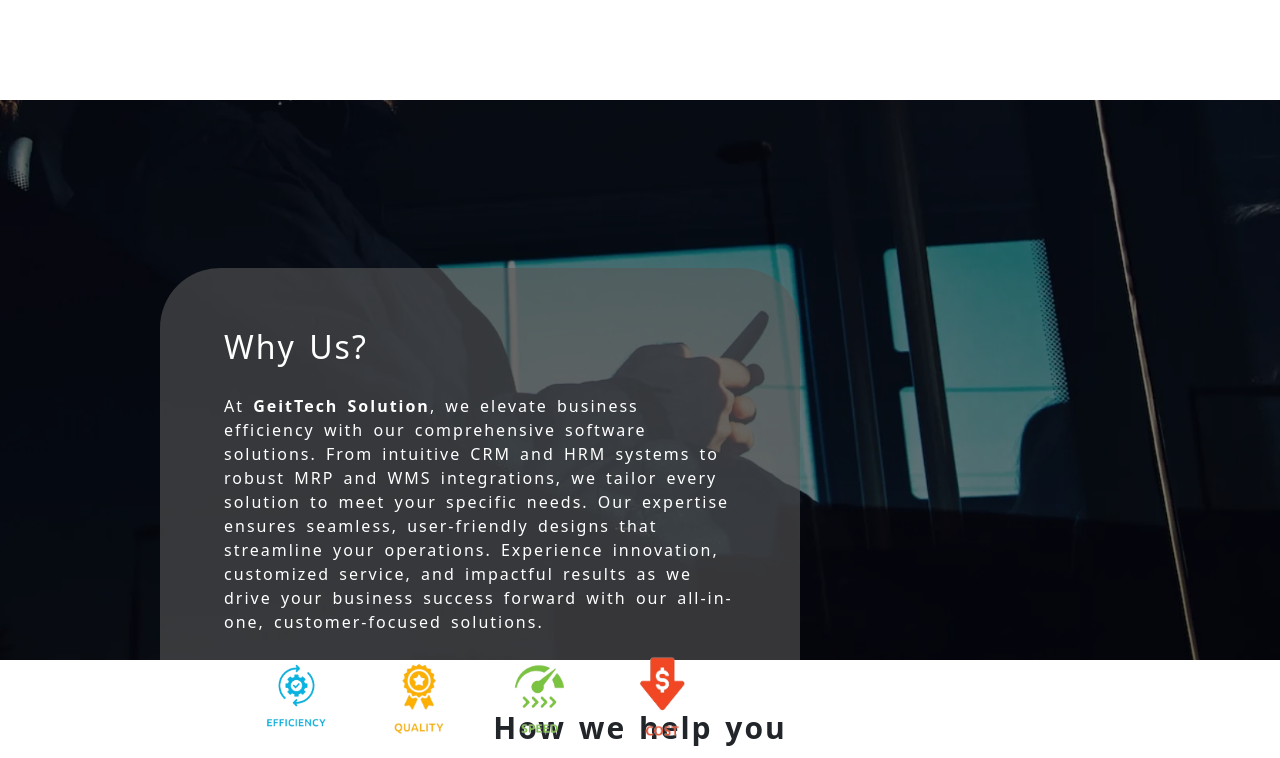
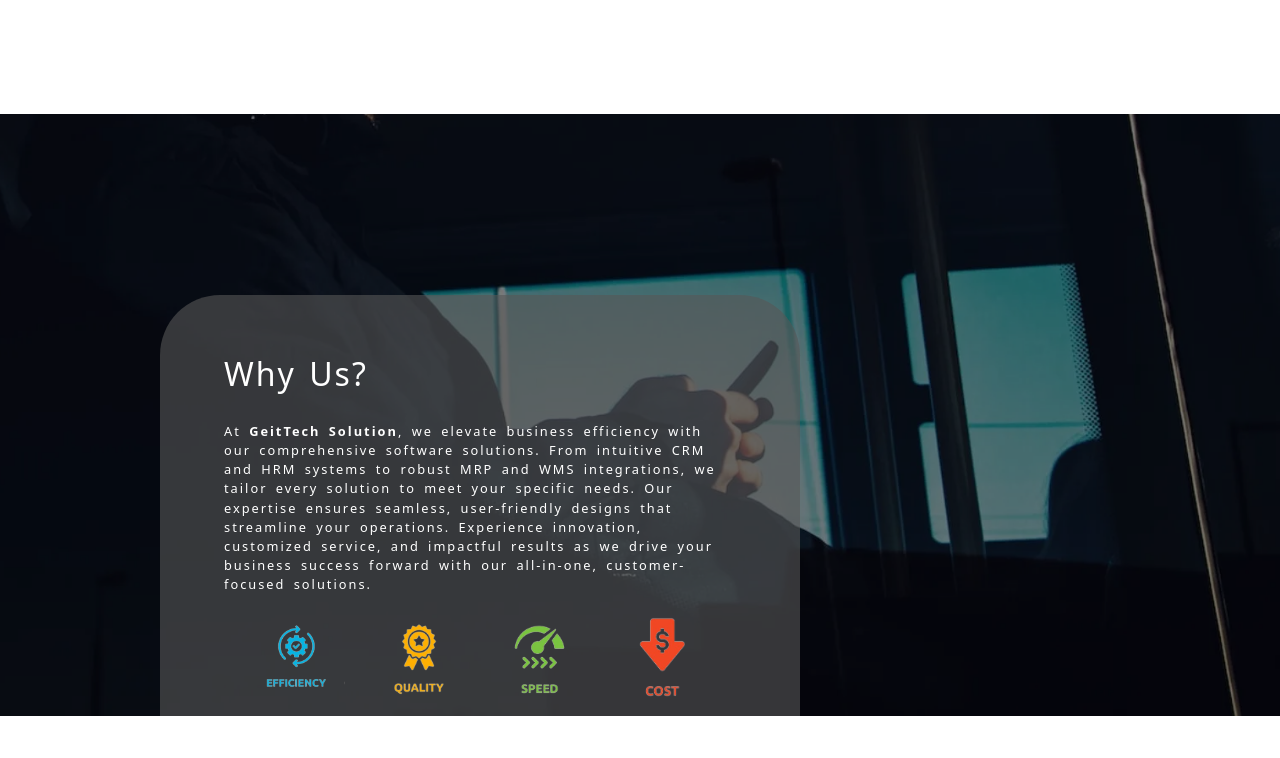
Before and after one commit to GeiT-Tech-Solutions/landing-page, a React (Create React App) app: page / in a window 1280 px wide. Shown: the part 1255-2013 px from the top of the page. Built offline with nearby package versions, Linux system fonts and the light colour scheme.

Commit message:
Fix bugs for safari

```diff
--- a/src/assets/styles/components/SectionWhy.scss
+++ b/src/assets/styles/components/SectionWhy.scss
@@ -1,12 +1,16 @@
+$breakpoint-safari-large: 1280px;
+$breakpoint-safari-min: 995px;
+$breakpoint-safari-big: 2560px;
+
 .why-bg {
-    background-image: url('../../images/section_why/background-dgital-transformation-solution.webp');
+    background-image: url("../../images/section_why/background-dgital-transformation-solution.webp");
     background-size: cover;
     background-position: center;
     background-repeat: no-repeat;
-    height: 70vh;
+    height: 47vw;
     position: relative;
 
-    margin: 50px 0;
+    margin: 4vw 0;
 
     .why-bg-overlay {
         background-color: rgba(0, 0, 0, 0.5);
@@ -24,16 +28,20 @@
         width: 50%;
         height: 70%;
         bottom: 0;
-        padding: 60px 5%;
+        padding: 4.7vw 5%;
         margin-left: 12.5%;
-        border-top-left-radius: 60px;
-        border-top-right-radius: 60px;
+        border-top-left-radius: 4.7vw;
+        border-top-right-radius: 4.7vw;
 
-        h2 {}
+    }
+}
 
+// Fix bug hiển thị trên macbook safari
+@media (max-width: $breakpoint-safari-large) {
+    .why-bg-content {
         p {
-            font-size: 1rem;
-            margin-top: 20px;
+            font-size: 1vw;
+            margin-top: 1.6vw;
         }
 
         .why-icons {
@@ -44,6 +52,39 @@
                 width: 18%;
             }
         }
-
     }
 }
+
+@media (max-width: $breakpoint-safari-min) {
+    .why-bg-content {
+        p {
+            font-size: 0.9vw;
+            margin-top: 1vw;
+        }
+
+        .why-icons {
+            display: flex;
+            justify-content: space-evenly;
+
+            img {
+                width: 16%;
+            }
+        }
+    }
+}
+
+@media (max-width: $breakpoint-safari-big) {
+        p {
+            font-size: 1.3rem;
+            margin-top: 1.6vw;
+        }
+
+        .why-icons {
+            display: flex;
+            justify-content: space-evenly;
+
+            img {
+                width: 18%;
+            }
+        }
+}
--- a/src/components/SectionWhy.js
+++ b/src/components/SectionWhy.js
@@ -1,7 +1,6 @@
 import React from "react";
 import { Container, Row, Col } from "react-bootstrap";
 import "../assets/styles/components/SectionWhy.scss";
-import sectionWhyImg from "../assets/images/section_why/background-dgital-transformation-solution.webp";
 import iconCost from "../assets/images/section_why/Icon-cost.png";
 import iconEfficiency from "../assets/images/section_why/Icon-efficiency.png";
 import iconQuality from "../assets/images/section_why/Icon-quality.png";
```
